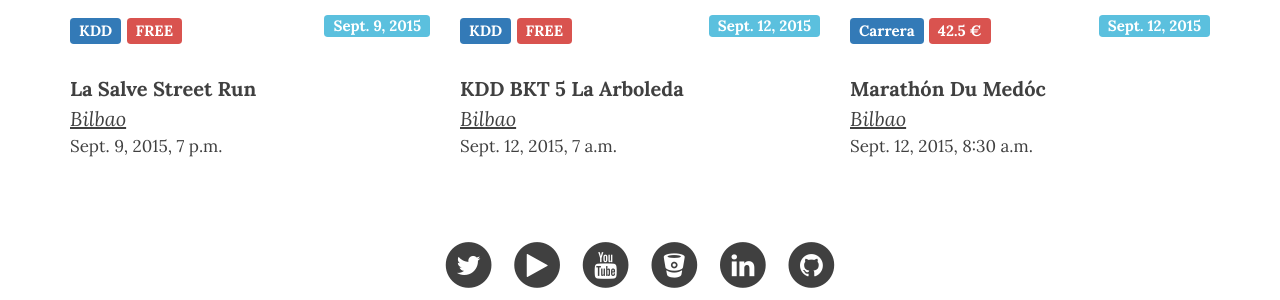
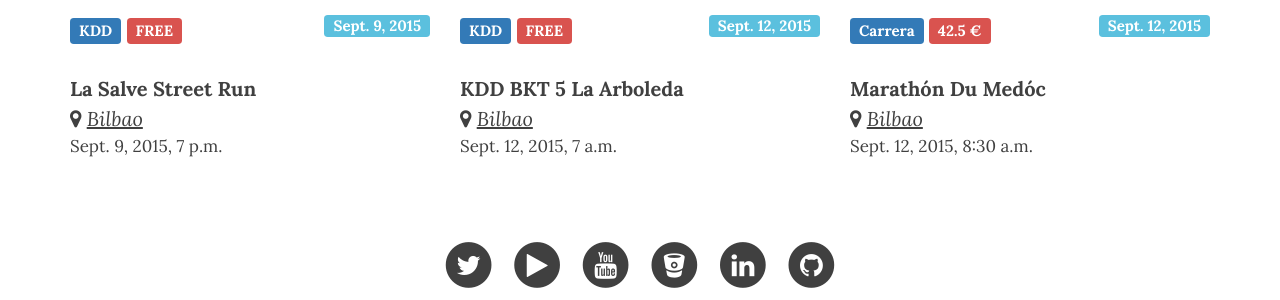
Before and after one commit to mugan86/django_blog, a Django app: page /about in a window 1280 px wide. Shown: the part 1278-1578 px from the top of the page. Run offline with Django 3.2, Linux system fonts and the light colour scheme; data comes from the database, SQL or seed files in the repository; some libraries are stand-ins or nearby versions.

Commit message:
Add google maps icon before location name url

```diff
--- a/blog/templates/blog/base.html
+++ b/blog/templates/blog/base.html
@@ -145,8 +145,9 @@
             <p>
               <strong>{{event.name}}</strong><br>
               <em>
+                 <i class="fa fa-map-marker"></i>
                 <a href="http://www.google.com/maps/place/{{event.location.latitude}},{{event.location.longitude}}/@{{event.location.latitude}},{{event.location.longitude}},14z">
-                    {{event.location.name}}
+                     {{event.location.name}}
                 </a>
               </em>
               <br/>
```
